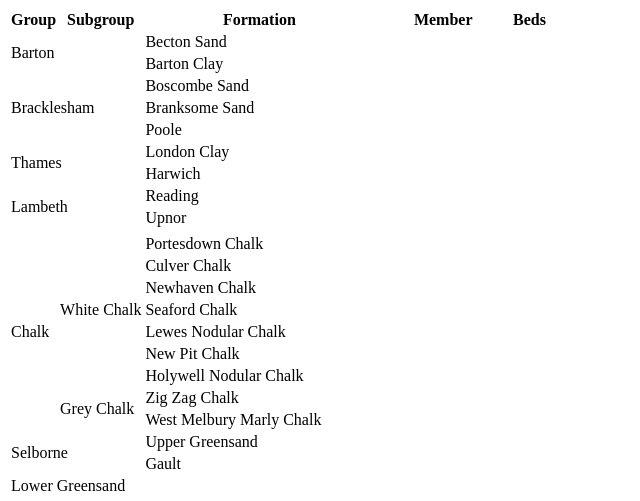
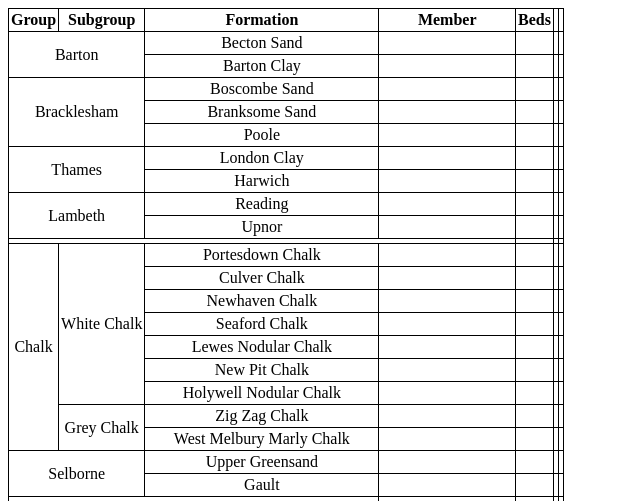
Before and after one commit to geoffrowland/Dorset-Geology-Key-50k, a plain HTML site: page index.html in a window 1280 px wide. Shown: the top 501 px of the page, without its empty margins (0-640 px from the left). Drawn offline with Linux system fonts and the light colour scheme.

Commit message:
Update index.html

```diff
--- a/index.html
+++ b/index.html
@@ -4,6 +4,10 @@
   <title>
     Dorset Geology Key 50k
   </title>
+  <style type="text/css">
+		table {text-align:center;border:1px solid black;border-collapse:collapse}
+		td,th{border:1px solid black;padding:2px}
+	</style>
 </head>
 <body>
 <table>
```
